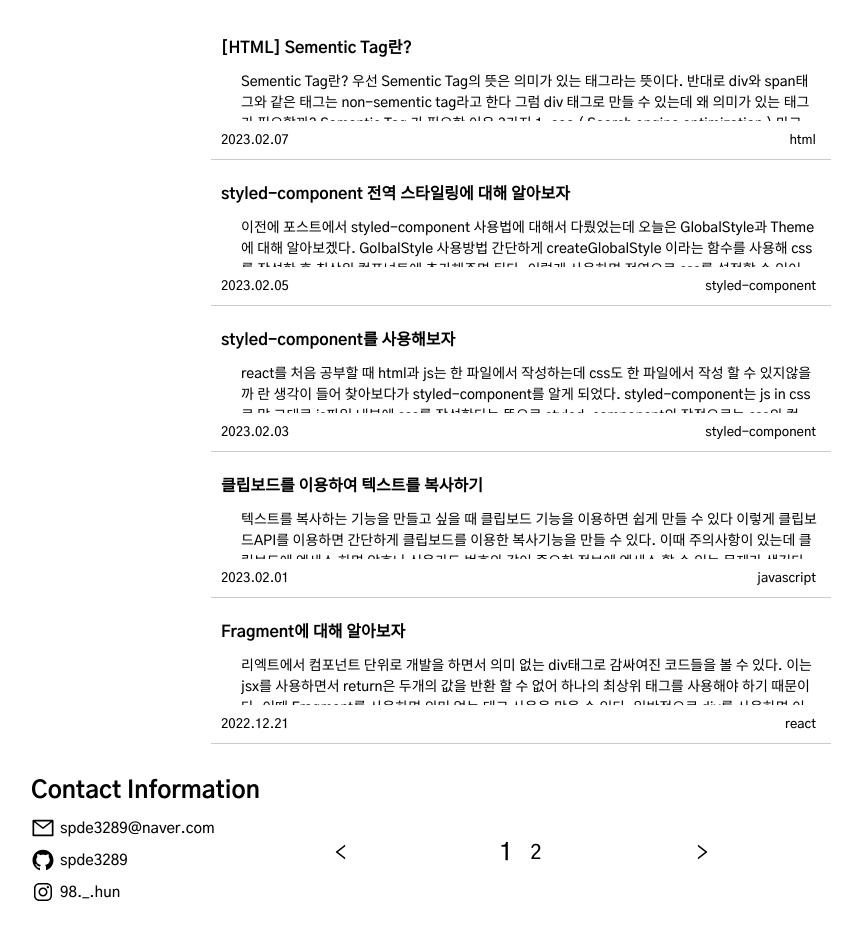
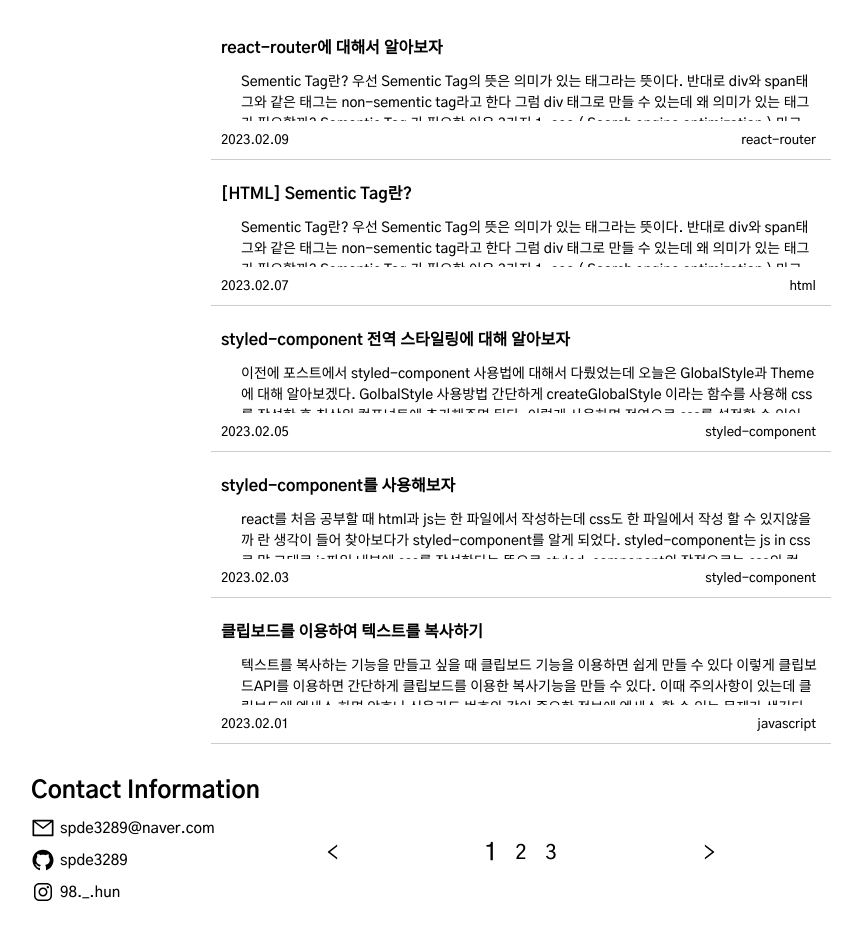
Before and after one commit to spde3289/spde3289.github.io, a React (Create React App) app: page /posts in a window 1280 px wide. Shown: the part 260-1200 px from the top of the page, without its empty margins (119-981 px from the left). Built offline with nearby package versions, Linux system fonts and the light colour scheme.

Commit message:
refactor: router 변경

```diff
--- a/src/App.jsx
+++ b/src/App.jsx
@@ -10,17 +10,8 @@ import Footer from './components/Footer';
 import Home from './pages/Home';
 import About from'./pages/About';
 import Posts from'./pages/Posts';
-// 포스트
-import UseEffectInfiniteLoop from './pages/post/react/UseEffectInfiniteLoop';
-import Router404 from './pages/post/react/Router404';
-import BJ1712 from './pages/post/BaekjunProblem/BJ1712';
-import BJ2292 from './pages/post/BaekjunProblem/BJ2292';
-import BJ4344 from './pages/post/BaekjunProblem/BJ4344';
-import ReactFragment from './pages/post/react/React-Fragment';
-import ClipBoardCopy from './pages/post/javascript/ClipBoardCopy';
-import StyledComponent from './pages/post/styledComponent/styledComponent';
-import StyledComponentGlobleStyle from './pages/post/styledComponent/styledComponentGlobleStyle';
-import SementicTag from './pages/post/html/sementic-tag';
+
+import content from './postInfo';
 
 function App() {
 
@@ -39,24 +30,21 @@ function App() {
     }
   },[location.state])
 
+
+
   return (
     <ThemeProvider theme={theme}>
       <GlobalStyle/>
       <Header darkMode={darkMode} handleDarkMode={handleDarkMode}/>
       <Routes>
-        <Route path='/'  state={{ Title: 'Home' }} element={<Home/>}/>
-        <Route path='/about' state={{ Title: 'About' }} element={<About/>}/>
-        <Route path='/posts' state={{ Title: 'Post' }} element={<Posts/>}/>
-        <Route path='/posts/UseEffect_infinite_loop' element={<UseEffectInfiniteLoop/>}/>
-        <Route path='/posts/Router_404' element={<Router404/>}/>
-        <Route path='/posts/BJ1712'  element={<BJ1712/>}/>
-        <Route path='/posts/BJ2292' element={<BJ2292/>}/>
-        <Route path='/posts/BJ4344' element={<BJ4344/>}/>
-        <Route path='/posts/React-Fragment' element={<ReactFragment />}/>
-        <Route path='/posts/ClipBoardCopy' element={<ClipBoardCopy />}/>
-        <Route path='/posts/StyledComponent' element={<StyledComponent />}/>
-        <Route path='/posts/StyledComponent-GlobleStyle' element={<StyledComponentGlobleStyle />}/>
-        <Route path='/posts/sementic-tag' element={<SementicTag />}/>
+        <Route path='/' element={<Home />} />
+        <Route path='/about' element={<About />} />
+        <Route path='/posts'>
+          <Route path='/posts' element={<Posts />}/>
+          {content.map(post => (
+            <Route key={post.link} path={post.link} element={post.element} />
+          ))}
+        </Route>
       </Routes>
       <Footer/>
     </ThemeProvider>
--- /dev/null
+++ b/src/pages/post/index.js
@@ -0,0 +1,25 @@
+import UseEffectInfiniteLoop from './react/UseEffectInfiniteLoop';
+import Router404 from './react/Router404';
+import BJ1712 from './BaekjunProblem/BJ1712';
+import BJ2292 from './BaekjunProblem/BJ2292';
+import BJ4344 from './BaekjunProblem/BJ4344';
+import ReactFragment from './react/React-Fragment';
+import ClipBoardCopy from './javascript/ClipBoardCopy';
+import StyledComponent from './styledComponent/styledComponent';
+import StyledComponentGlobleStyle from './styledComponent/styledComponentGlobleStyle';
+import SementicTag from './html/sementic-tag';
+import ReactRouterLearn from './react-router/react-router-learn';
+
+export {
+    UseEffectInfiniteLoop,
+    Router404,
+    BJ1712,
+    BJ2292,
+    BJ4344,
+    ReactFragment,
+    ClipBoardCopy,
+    StyledComponent,
+    StyledComponentGlobleStyle,
+    SementicTag,
+    ReactRouterLearn,
+};
--- /dev/null
+++ b/src/pages/post/react-router/react-router-learn.jsx
@@ -0,0 +1,9 @@
+import React from "react";
+
+export default function ReactRouterLearn(){
+    return(
+        <>
+            asdasd
+        </>
+    );
+};
--- a/src/postInfo.js
+++ b/src/postInfo.js
@@ -1,3 +1,17 @@
+import {
+    UseEffectInfiniteLoop,
+    Router404,
+    BJ1712,
+    BJ2292,
+    BJ4344,
+    ReactFragment,
+    ClipBoardCopy,
+    StyledComponent,
+    StyledComponentGlobleStyle,
+    SementicTag,
+    ReactRouterLearn,
+} from "./pages/post";
+
 const content = [
     {
         key: 1,
@@ -5,7 +19,8 @@ const content = [
         body: '이 블로그를 만들면서 useEffect를 사용했는데 렌더링이 계속 일어나 사이트가 다운됐었다 useEffect(함수,[종속성]) useEffect는 종속성이 변했을 때 useEffect 내부에 있는 함수를 실행시키는 역할을 한다. 자꾸 렌더링이 일어나는 이유를 찾아보니 함수부분에 setState를 하고 종속성에 state 값을 넣어줘서 그런거였다.',
         date:'2022.09.13',
         category: 'react',
-        link: 'useEffect_infinite_loop'
+        link: 'useEffect_infinite_loop',
+        element: <UseEffectInfiniteLoop />
     },
     {
         key: 2,
@@ -13,7 +28,8 @@ const content = [
         body: '문제발생 블로그에 댓글 기능을 추가하고 싶어 Giscus을 알아보고 바로 블로그에 적용을 한 후 잘 동작하나 확인을 하던 와중 갑자기 404 페이지가 떠서 아주 놀랐던 기억이 있다. react-router를 사용할때 이동페이시에서 새로고침을 했을 때 생기는 문제였다. 이유 React 는 CSR(클라이언트 사이트 렌더링)이다. 이를 React-Router 로 Path를',
         date:'2022.09.13',
         category: 'react',
-        link: 'router_404'
+        link: 'router_404',
+        element: <Router404 />
     },
     {
         key: 3,
@@ -21,7 +37,8 @@ const content = [
         body: '첫 줄에 A, B, C 가 주어지는데 A는 고정비용 B는 가변비용 C는 판매가격이라고 할 때 최초로 총 수입이 총 비용보다 많아져 이익이 발생하는 손익분기점을 넘기는 값을 구하는 문제이다  간단하게 생각해서 마진은 판매가격에서 가변비용을 빼주게 되면 나온다. 이 마진을 고정비용으로 나눠주게 되면 손익분기점이 나오는데 ',
         date:'2022.12.01',
         category: '백준 문제풀이',
-        link: 'BJ1712'
+        link: 'BJ1712',
+        element: <BJ1712 />
     },
     {
         key: 4,
@@ -29,7 +46,8 @@ const content = [
         body: '육각형으로 이루어진 벌집이 있다. 중앙에 방 1부터 시작해서 이웃하는 방에 돌아가면서 1찍 증가하는 번주를 매기는데 숫자 N이 주어졌을 떄, 벌집의 중앙 1에서 N번 방까지 최소 개수의 방을 지나서 갈때 몇개의 방을 지나가는지(시작과 끝을 포함)를 계산하는 문제이다. 예를 들어 13까지는 3개, 58까지는 5개를 지난다.',
         date:'2022.12.12',
         category: '백준 문제풀이',
-        link: 'BJ2292'
+        link: 'BJ2292',
+        element: <BJ2292 />
     },
     {
         key: 5,
@@ -37,7 +55,8 @@ const content = [
         body: '육각형으로 이루어진 벌집이 있다. 중앙에 방 1부터 시작해서 이웃하는 방에 돌아가면서 1찍 증가하는 번주를 매기는데 숫자 N이 주어졌을 떄, 벌집의 중앙 1에서 N번 방까지 최소 개수의 방을 지나서 갈때 몇개의 방을 지나가는지(시작과 끝을 포함)를 계산하는 문제이다. 예를 들어 13까지는 3개, 58까지는 5개를 지난다.',
         date:'2022.12.21',
         category: '백준 문제풀이',
-        link: 'BJ4344'
+        link: 'BJ4344',
+        element: <BJ4344 />
     },
     {
         key: 6,
@@ -45,7 +64,8 @@ const content = [
         body: '리엑트에서 컴포넌트 단위로 개발을 하면서 의미 없는 div태그로 감싸여진 코드들을 볼 수 있다. 이는 jsx를 사용하면서 return은 두개의 값을 반환 할 수 없어 하나의 최상위 태그를 사용해야 하기 때문이다. 이때 Fragment를 사용하면 의미 없는 태그 사용을 막을 수 있다. 일반적으로 div를 사용하면 이런식으로 보여지게 된다.',
         date:'2022.12.21',
         category: 'react',
-        link: 'React-Fragment'
+        link: 'React_Fragment_learn',
+        element: <ReactFragment />
     },
     {
         key: 7,
@@ -53,7 +73,8 @@ const content = [
         body: '텍스트를 복사하는 기능을 만들고 싶을 때 클립보드 기능을 이용하면 쉽게 만들 수 있다 이렇게 클립보드API를 이용하면 간단하게 클립보드를 이용한 복사기능을 만들 수 있다. 이때 주의사항이 있는데 클립보드에 엑세스 하면 암호나 신용카드 번호와 같이 중요한 정보에 엑세스 할 수 있는 문제가 생긴다 이와 같은 이유 때문에 http가 없는 임시 서버에서 실험을 할 경우 동작하지 않을 수 있다.',
         date:'2023.02.01',
         category: 'javascript',
-        link: 'ClipboardCopy'
+        link: 'ClipboardCopy',
+        element: <ClipBoardCopy />
     },
     {
         key: 8,
@@ -61,7 +82,8 @@ const content = [
         body: 'react를 처음 공부할 때 html과 js는 한 파일에서 작성하는데 css도 한 파일에서 작성 할 수 있지않을까 란 생각이 들어 찾아보다가 styled-component를 알게 되었다. styled-component는 js in css 로 말 그대로 js파일 내부에 css를 작성한다는 뜻으로 styled-component의 장점으로는 css의 컴포넌트화로 유지보수가 쉬워지고 재사용성이 올라간다. 패키지 설치 사용 방법 설치가 잘 되었다면 사용방법에 대해 알아보자 ',
         date:'2023.02.03',
         category: 'styled-component',
-        link: 'StyledComponent'
+        link: 'StyledComponent',
+        element: <StyledComponent />
     },
     {
         key: 9,
@@ -69,7 +91,8 @@ const content = [
         body: '이전에 포스트에서 styled-component 사용법에 대해서 다뤘었는데 오늘은 GlobalStyle과 Theme에 대해 알아보겠다.  GolbalStyle 사용방법 간단하게 createGlobalStyle 이라는 함수를 사용해 css를 작성한 후 최상위 컴포넌트에 추가해주면 된다. 이렇게 사용하면 전역으로 css를 설정할 수 있어 불필요하게 중복되는 스타일링을 줄일 수 있다. Theme 사용방법',
         date:'2023.02.05',
         category: 'styled-component',
-        link: 'StyledComponent-GlobleStyle'
+        link: 'StyledComponent_GlobleStyle',
+        element: <StyledComponentGlobleStyle />
     },
     {
         key: 10,
@@ -77,7 +100,17 @@ const content = [
         body: 'Sementic Tag란? 우선 Sementic Tag의 뜻은 의미가 있는 태그라는 뜻이다. 반대로 div와 span태그와 같은 태그는 non-sementic tag라고 한다 그럼 div 태그로 만들 수 있는데 왜 의미가 있는 태그가 필요할까? Sementic Tag 가 필요한 이유 3가지 1. seo ( Search engine optimization ) 마크업을 통해 보다 많은 검색에 노출 시킬 수 있다.',
         date:'2023.02.07',
         category: 'html',
-        link: 'sementic-tag'
+        link: 'sementic_tag',
+        element: <SementicTag />
+    },
+    {
+        key: 11,
+        title: 'react-router에 대해서 알아보자',
+        body: 'Sementic Tag란? 우선 Sementic Tag의 뜻은 의미가 있는 태그라는 뜻이다. 반대로 div와 span태그와 같은 태그는 non-sementic tag라고 한다 그럼 div 태그로 만들 수 있는데 왜 의미가 있는 태그가 필요할까? Sementic Tag 가 필요한 이유 3가지 1. seo ( Search engine optimization ) 마크업을 통해 보다 많은 검색에 노출 시킬 수 있다.',
+        date:'2023.02.09',
+        category: 'react-router',
+        link: 'react_router_learn',
+        element: <ReactRouterLearn />
     },
 ];
 
```
